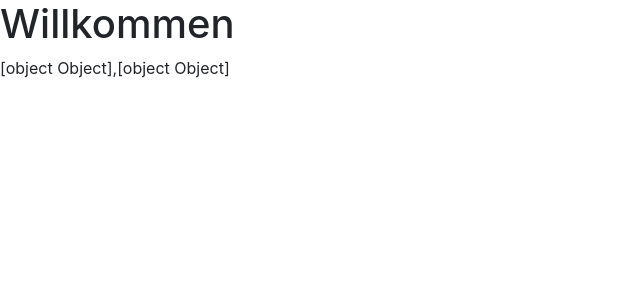
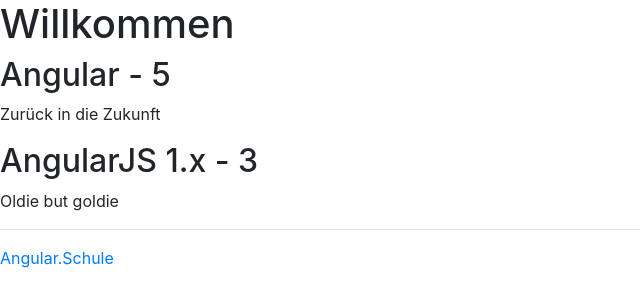
Before and after one commit to angular-schule/2017-11-angular-workshop-saarbruecken, an Angular app in the folder book-rating/: page / in a window 1280 px wide. Shown: the top 306 px of the page, without its empty margins (0-640 px from the left). Built offline with nearby package versions, Linux system fonts and the light colour scheme.

Commit message:
BookComponent mit ngFor

```diff
--- a/book-rating/src/app/app.component.html
+++ b/book-rating/src/app/app.component.html
@@ -1,3 +1,7 @@
 <h1>Willkommen</h1>
 
 <br-dashboard></br-dashboard>
+
+<hr>
+
+<a [href]="url">Angular.Schule</a>
--- a/book-rating/src/app/app.component.ts
+++ b/book-rating/src/app/app.component.ts
@@ -7,4 +7,5 @@ import { Component } from '@angular/core';
 })
 export class AppComponent {
   title = 'br';
+  url = 'https://angular.schule';
 }
--- a/book-rating/src/app/app.module.ts
+++ b/book-rating/src/app/app.module.ts
@@ -4,11 +4,13 @@ import { NgModule } from '@angular/core';
 import { AppRoutingModule } from './app-routing.module';
 import { AppComponent } from './app.component';
 import { DashboardComponent } from './dashboard/dashboard.component';
+import { BookComponent } from './book/book.component';
 
 @NgModule({
   declarations: [
     AppComponent,
-    DashboardComponent
+    DashboardComponent,
+    BookComponent
   ],
   imports: [
     BrowserModule,
--- /dev/null
+++ b/book-rating/src/app/book/book.component.html
@@ -0,0 +1,2 @@
+<h2>{{ book.title }} - {{ book.rating }}</h2>
+<p>{{ book.description }}</p>
--- /dev/null
+++ b/book-rating/src/app/book/book.component.ts
@@ -0,0 +1,18 @@
+import { Book } from './../shared/book';
+import { Component, Input, OnInit } from '@angular/core';
+
+@Component({
+  selector: 'br-book',
+  templateUrl: './book.component.html',
+  styleUrls: ['./book.component.scss']
+})
+export class BookComponent implements OnInit {
+
+  @Input() book: Book;
+
+  constructor() { }
+
+  ngOnInit() {
+  }
+
+}
--- a/book-rating/src/app/dashboard/dashboard.component.html
+++ b/book-rating/src/app/dashboard/dashboard.component.html
@@ -1 +1,7 @@
-{{ books }}
+<br-book *ngFor="let b of books" [book]="b"></br-book>
+
+<!--
+<div *ngFor="let b of books; index as i">
+  {{ i + 1 }}) {{ b.title }}
+</div>
+-->
```
Also changed, not shown: book-rating/src/app/book/book.component.scss (added), 1 other file (tests, documents, lock files or other folders).
